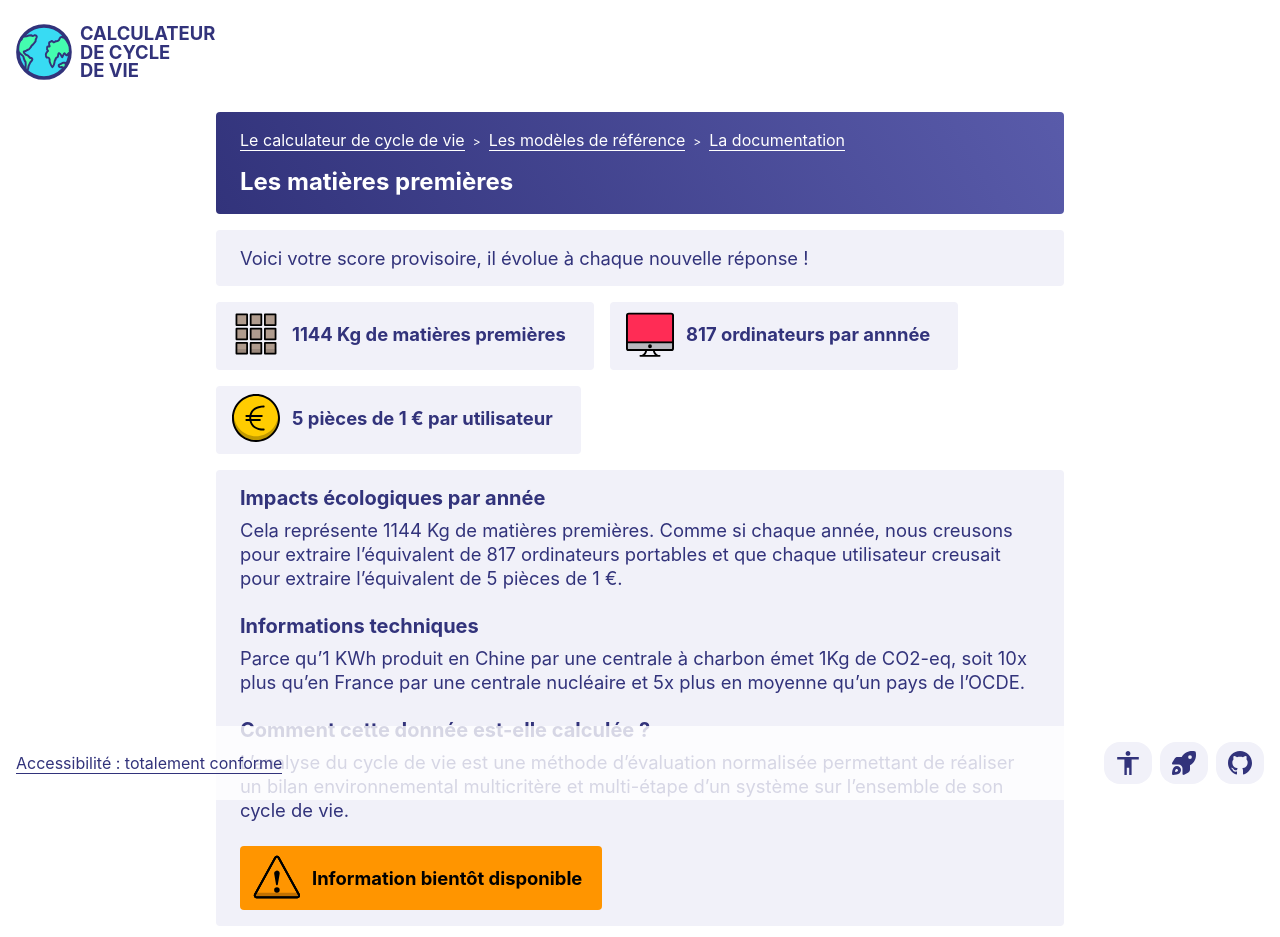
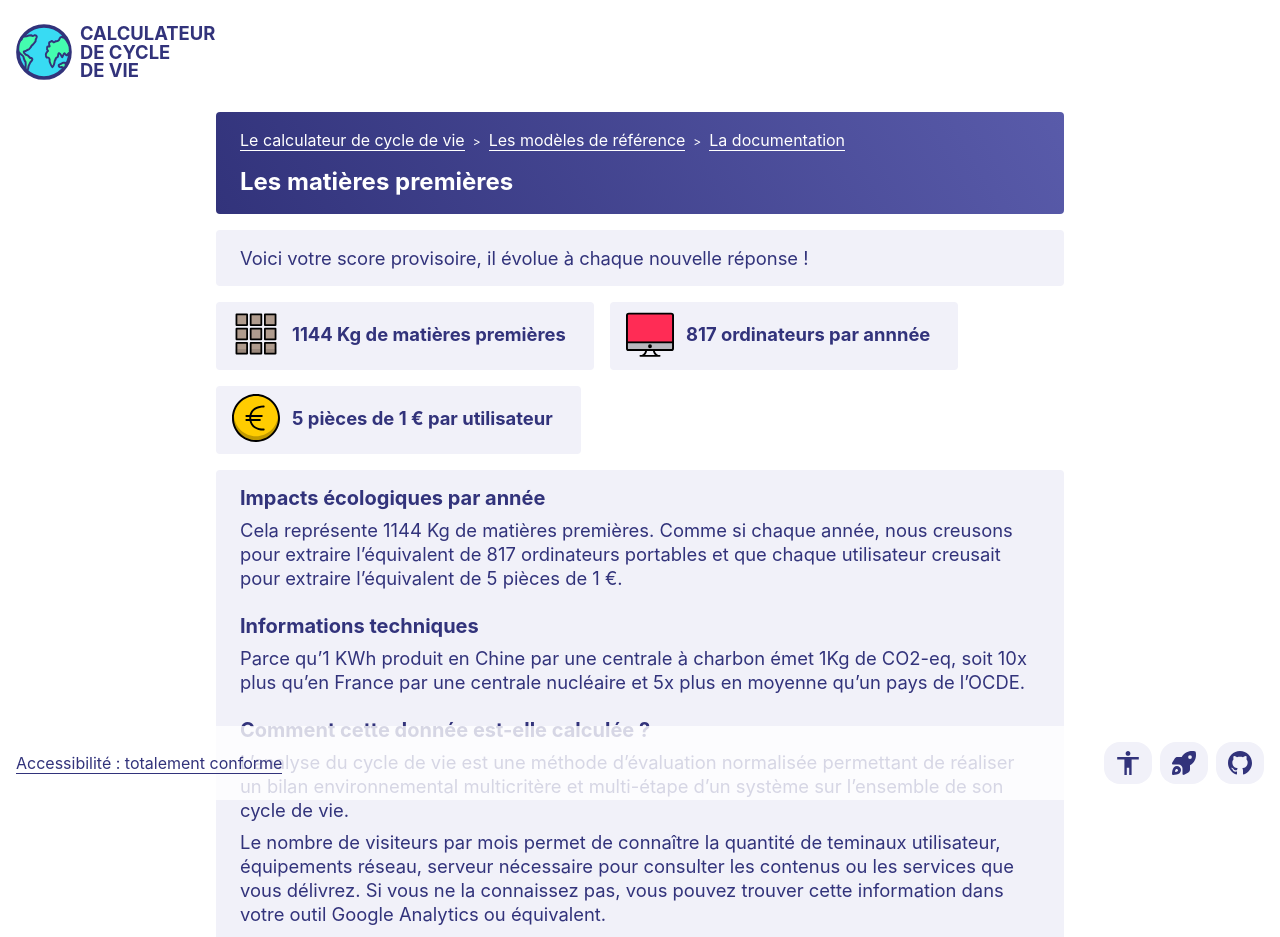
Before and after one commit to adrienloup/lcc, a React (Vite) app: page /lcc/documentation/matieres-premieres in a window 1280 px wide. Shown: the top 937 px of the page. Built offline with nearby package versions, Linux system fonts and the light colour scheme.

Commit message:
materials page added

```diff
--- a/src/pages/Documentation/Materials/Materials.tsx
+++ b/src/pages/Documentation/Materials/Materials.tsx
@@ -61,7 +61,13 @@ function Materials() {
             <Subtitle text='Informations techniques' />
             <Text text='<p>Parce qu’1 KWh produit en Chine par une centrale à charbon émet 1Kg de CO2-eq, soit 10x plus qu’en France par une centrale nucléaire et 5x plus en moyenne qu’un pays de l’OCDE.</p>' />
             <Subtitle text='Comment cette donnée est-elle calculée&nbsp;?' />
-            <Text text='<p>L’analyse du cycle de vie est une méthode d’évaluation normalisée permettant de réaliser un bilan environnemental multicritère et multi-étape d’un système sur l’ensemble de son cycle de vie.</p>' />
+            <Text text='
+              <p>L’analyse du cycle de vie est une méthode d’évaluation normalisée permettant de réaliser un bilan environnemental multicritère et multi-étape d’un système sur l’ensemble de son cycle de vie.</p>
+              <p>Le nombre de visiteurs par mois permet de connaître la quantité de teminaux utilisateur, équipements réseau, serveur nécessaire pour consulter les contenus ou les services que vous délivrez. Si vous ne la connaissez pas, vous pouvez trouver cette information dans votre outil Google Analytics ou équivalent.</p>
+              <p>Le temps que les utilisateurs passent sur votre service numérique permet de connaître la quantité de teminaux, équipements réseau, serveur nécessaire pour servir, transiter et consulter les contenus ou les services que vous délivrez.</p>
+              <p>Les conditions d’utilisation de votre service numérique, en mobilité ou au bureau, ont des impacts bien différents.</p>
+              <p>Calculé à partir d’un PUE (Power Usage Effectiveness) moyen d’un serveur (soit 1,8). Si vous avez opté pour un hébergement « green », vous serez meilleur que la moyenne du marché sur ce paramètre. Compter les serveurs de production, staging, review, CDN, etc...</p>
+            ' />
             <Warning text='<p>Information bientôt disponible</p>' />
           </div>
           <div className='footing'>
```
